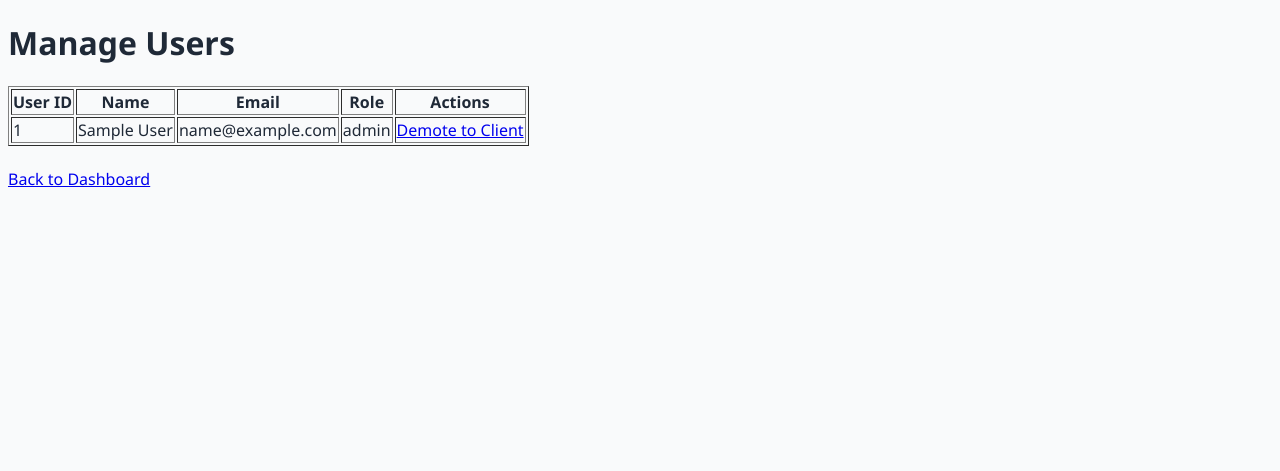
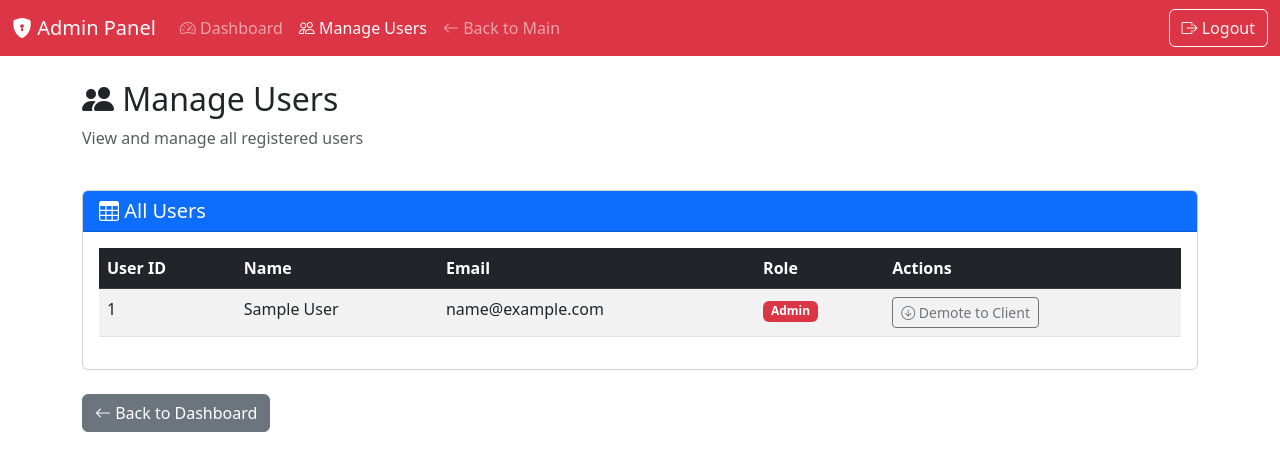
Before and after one commit to maingidenis/HomeServices, a PHP site: page /admin/manage_users.php in a window 1280 px wide. Shown: the top 471 px of the page. Run offline with PHP 8.4, Linux system fonts and the light colour scheme; the visitor is signed in with stand-in values (Sample User, id 1).

Commit message:
Refactor manage_users.php with Bootstrap styling and responsive table
Refactor user management page layout and styling.

```diff
--- a/public/admin/manage_users.php
+++ b/public/admin/manage_users.php
@@ -4,21 +4,72 @@ require_once __DIR__ . '/../../app/middleware/admin_only.php';
 require_once __DIR__ . '/../../app/models/User.php';
 
 $model = new User();
-$users = $model->getAllUsers(); // we will add this method
-
+$users = $model->getAllUsers();
 ?>
-
 <!DOCTYPE html>
-<html>
+<html lang="en">
 <head>
-    <title>Manage Users</title>
-    <link rel="stylesheet" href="../css/style.css">
+    <meta charset="UTF-8">
+    <meta name="viewport" content="width=device-width, initial-scale=1.0">
+    <title>Manage Users - Admin Panel</title>
+    <link href="https://cdn.jsdelivr.net/npm/bootstrap@5.3.0/dist/css/bootstrap.min.css" rel="stylesheet">
+    <link rel="stylesheet" href="https://cdn.jsdelivr.net/npm/bootstrap-icons@1.11.0/font/bootstrap-icons.css">
 </head>
 <body>
+    <!-- Navigation -->
+    <nav class="navbar navbar-expand-lg navbar-dark bg-danger">
+        <div class="container-fluid">
+            <a class="navbar-brand" href="#">
+                <i class="bi bi-shield-lock-fill"></i> Admin Panel
+            </a>
+            <button class="navbar-toggler" type="button" data-bs-toggle="collapse" data-bs-target="#adminNav">
+                <span class="navbar-toggler-icon"></span>
+            </button>
+            <div class="collapse navbar-collapse" id="adminNav">
+                <ul class="navbar-nav me-auto">
+                    <li class="nav-item">
+                        <a class="nav-link" href="dashboard.php">
+                            <i class="bi bi-speedometer2"></i> Dashboard
+                        </a>
+                    </li>
+                    <li class="nav-item">
+                        <a class="nav-link active" href="manage_users.php">
+                            <i class="bi bi-people"></i> Manage Users
+                        </a>
+                    </li>
+                    <li class="nav-item">
+                        <a class="nav-link" href="../dashboard.php">
+                            <i class="bi bi-arrow-left"></i> Back to Main
+                        </a>
+                    </li>
+                </ul>
+                <div class="d-flex">
+                    <a class="btn btn-outline-light" href="../logout.php">
+                        <i class="bi bi-box-arrow-right"></i> Logout
+                    </a>
+                </div>
+            </div>
+        </div>
+    </nav>
 
-<h1>Manage Users</h1>
+    <!-- Main Content -->
+    <div class="container mt-4">
+        <div class="row mb-4">
+            <div class="col">
+                <h2><i class="bi bi-people-fill"></i> Manage Users</h2>
+                <p class="text-muted">View and manage all registered users</p>
+            </div>
+        </div>
 
-<table border="1">
+        <!-- Users Table -->
+        <div class="card">
+            <div class="card-header bg-primary text-white">
+                <h5 class="mb-0"><i class="bi bi-table"></i> All Users</h5>
+            </div>
+            <div class="card-body">
+                <div class="table-responsive">
+                    <table class="table table-striped table-hover">
+                        <thead class="table-dark">
                             <tr>
                                 <th>User ID</th>
                                 <th>Name</th>
@@ -26,27 +77,45 @@ $users = $model->getAllUsers(); // we will add this method
                                 <th>Role</th>
                                 <th>Actions</th>
                             </tr>
-
+                        </thead>
+                        <tbody>
                             <?php foreach ($users as $u): ?>
                             <tr>
                                 <td><?= $u['user_id'] ?></td>
                                 <td><?= htmlspecialchars($u['name']) ?></td>
                                 <td><?= htmlspecialchars($u['email']) ?></td>
-        <td><?= $u['role'] ?></td>
+                                <td>
+                                    <span class="badge <?= $u['role'] === 'admin' ? 'bg-danger' : ($u['role'] === 'provider' ? 'bg-success' : 'bg-primary') ?>">
+                                        <?= ucfirst($u['role']) ?>
+                                    </span>
+                                </td>
                                 <td>
                                     <?php if ($u['role'] === 'client'): ?>
-                <a href="update_role.php?id=<?= $u['user_id'] ?>&role=admin">Promote to Admin</a>
+                                        <a href="update_role.php?id=<?= $u['user_id'] ?>&role=admin" class="btn btn-sm btn-outline-danger">
+                                            <i class="bi bi-arrow-up-circle"></i> Promote to Admin
+                                        </a>
                                     <?php else: ?>
-                <a href="update_role.php?id=<?= $u['user_id'] ?>&role=client">Demote to Client</a>
+                                        <a href="update_role.php?id=<?= $u['user_id'] ?>&role=client" class="btn btn-sm btn-outline-secondary">
+                                            <i class="bi bi-arrow-down-circle"></i> Demote to Client
+                                        </a>
                                     <?php endif; ?>
                                 </td>
                             </tr>
                             <?php endforeach; ?>
+                        </tbody>
+                    </table>
+                </div>
+            </div>
+        </div>
 
-</table>
+        <!-- Back Button -->
+        <div class="mt-4">
+            <a href="dashboard.php" class="btn btn-secondary">
+                <i class="bi bi-arrow-left"></i> Back to Dashboard
+            </a>
+        </div>
+    </div>
 
-<br>
-<a href="dashboard.php">Back to Dashboard</a>
-
+    <script src="https://cdn.jsdelivr.net/npm/bootstrap@5.3.0/dist/js/bootstrap.bundle.min.js"></script>
 </body>
 </html>
```
Lines whose indentation alone changed are shown as unchanged.
